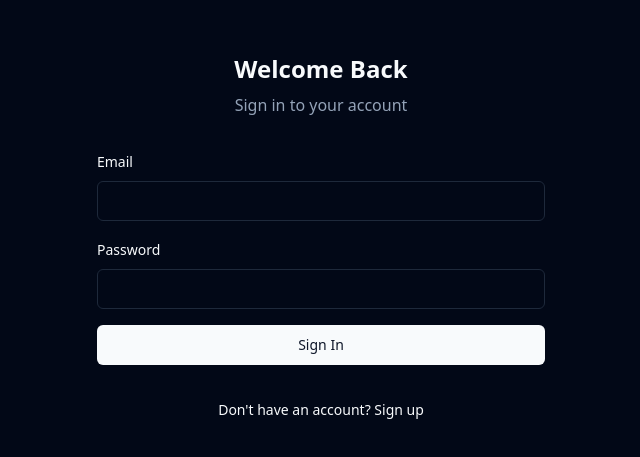
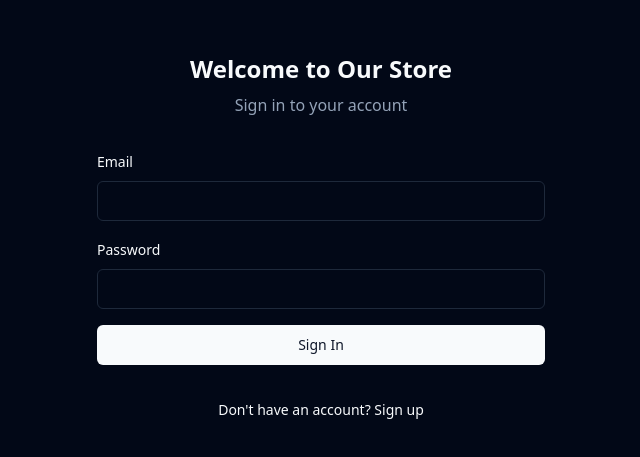
Before and after one commit to Reboyy/grocery-grid-guardian-30, a React (Vite) app: page /auth in a window 1280 px wide. Shown: the part 163-620 px from the top of the page, without its empty margins (319-959 px from the left). Built offline with nearby package versions, Linux system fonts and the light colour scheme.

Commit message:
Update sign in page greeting
Change the sign in page greeting from "Welcome Back" to "Welcome to Our Store".

```diff
--- a/src/components/auth/AuthForm.tsx
+++ b/src/components/auth/AuthForm.tsx
@@ -58,7 +58,7 @@ export function AuthForm() {
   return (
     <div className="w-full max-w-md space-y-8">
       <div className="text-center">
-        <h2 className="text-2xl font-bold">{isSignUp ? "Create Account" : "Welcome Back"}</h2>
+        <h2 className="text-2xl font-bold">{isSignUp ? "Create Account" : "Welcome to Our Store"}</h2>
         <p className="text-muted-foreground mt-2">
           {isSignUp ? "Sign up to get started" : "Sign in to your account"}
         </p>
```
